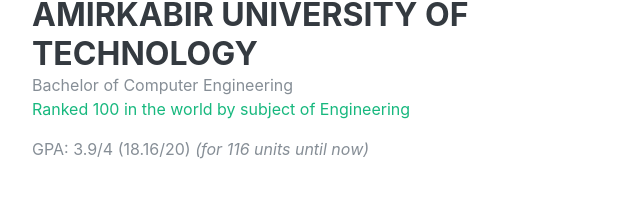
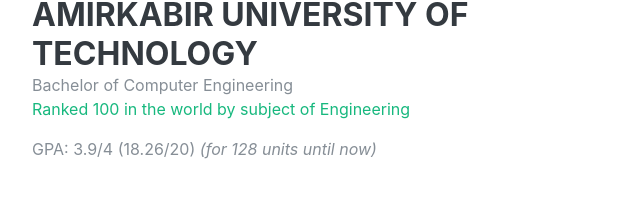
Before and after one commit to 1997alireza/1997alireza.github.io, a plain HTML site: page index.html in a window 1280 px wide. Shown: the part 1992-2214 px from the top of the page, 288-928 px from the left. Drawn offline with Linux system fonts and the light colour scheme; a web font is replaced by a local one.

Commit message:
update gpa

```diff
--- a/index.html
+++ b/index.html
@@ -165,7 +165,7 @@
               <h3 class="mb-0">Amirkabir University of Technology</h3>
               <div class="mb-3">Bachelor of Computer Engineering
               <br/><a href="https://www.usnews.com/education/best-global-universities/search?country=iran&subject=engineering&name=">Ranked 100 in the world by subject of Engineering</a></div>
-              <div><p>GPA: 3.9/4 (18.16/20) <i>(for 116 units until now)</i></p></div>
+              <div><p>GPA: 3.9/4 (18.26/20) <i>(for 128 units until now)</i></p></div>
             </div>
             <div class="resume-date text-md-right">
               <span class="text-primary">2015 - now</span>
```
